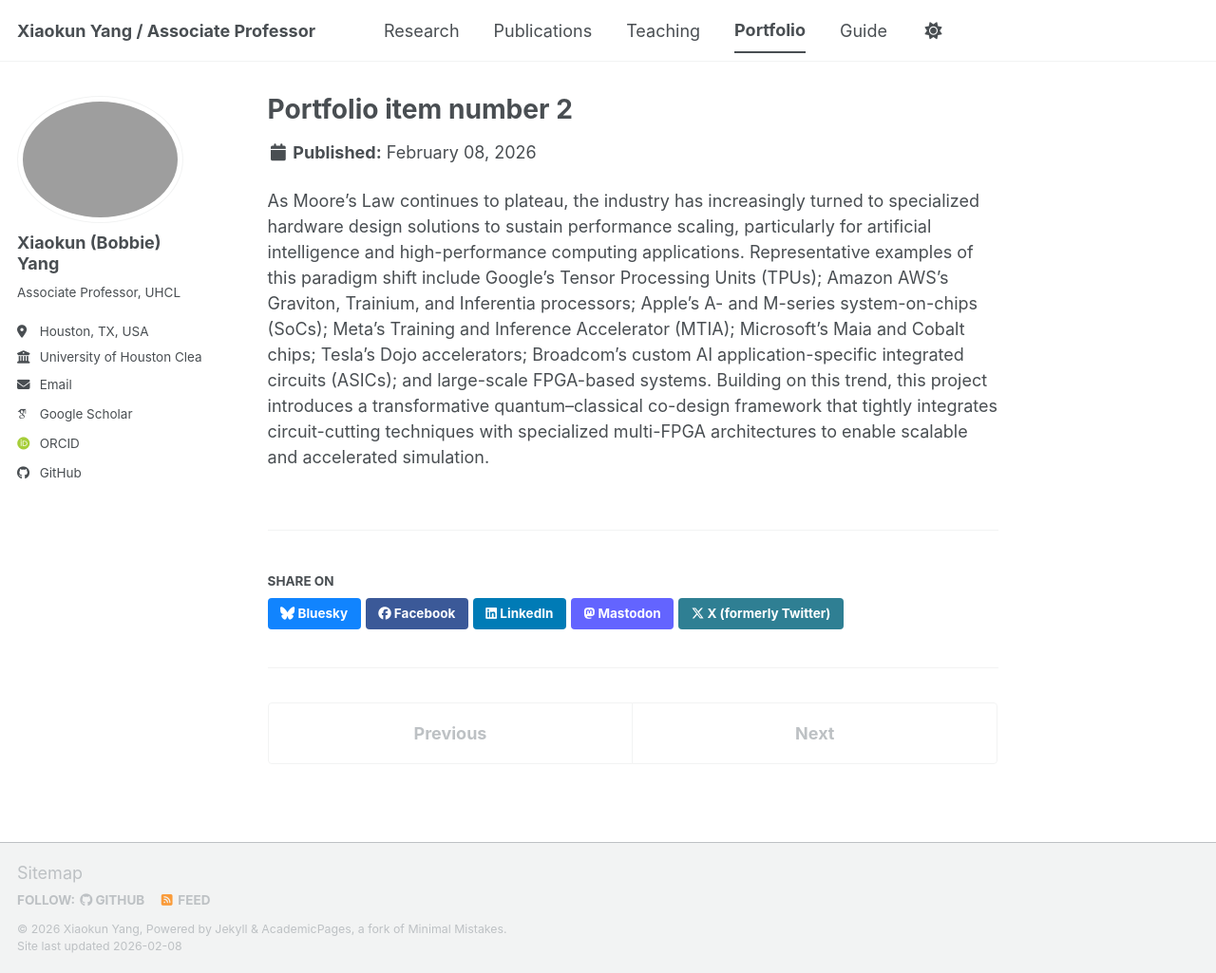
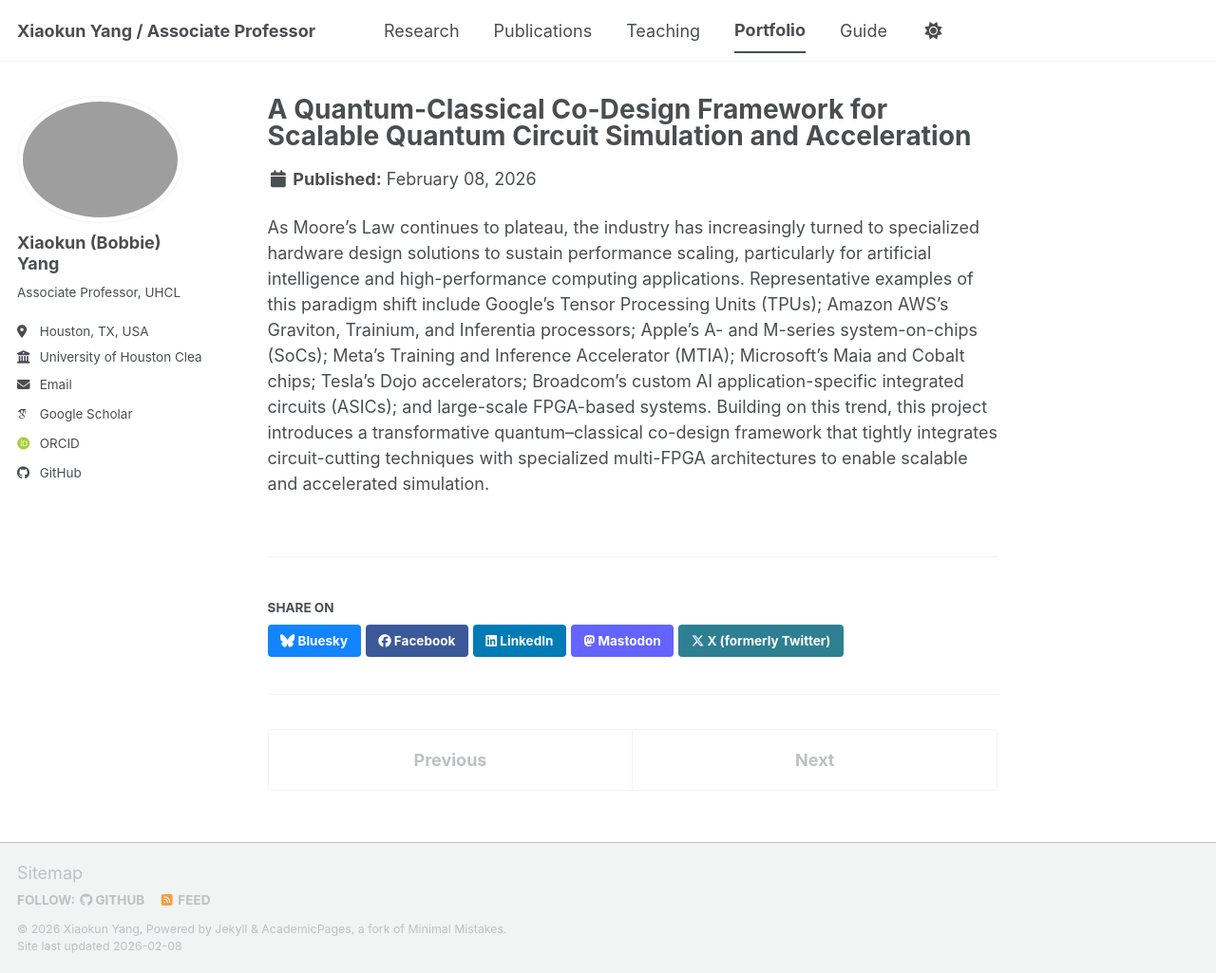
Before and after one commit to bobbieyang/bobbieyang.github.io, a Jekyll site: the page built from _portfolio/portfolio-2.html, in a window 1280 px wide and 1025 px high. Shown: the whole window at 95% size. Built offline with Jekyll 4.4.1, drawn with Linux system fonts in a browser that asks for light colours; some web fonts are replaced; a script bundle is joined from its source files by our own code; library files that are not in the unit come from our copies.

Commit message:
Update portfolio-2.html

```diff
--- a/_portfolio/portfolio-2.html
+++ b/_portfolio/portfolio-2.html
@@ -1,5 +1,5 @@
 ---
-title: "Portfolio item number 2"
+title: "A Quantum-Classical Co-Design Framework for Scalable Quantum Circuit Simulation and Acceleration"
 excerpt: "Short description of portfolio item number 2 <br/><img src='/files/projects/ic design flow.png'>"
 collection: portfolio
 ---
```
